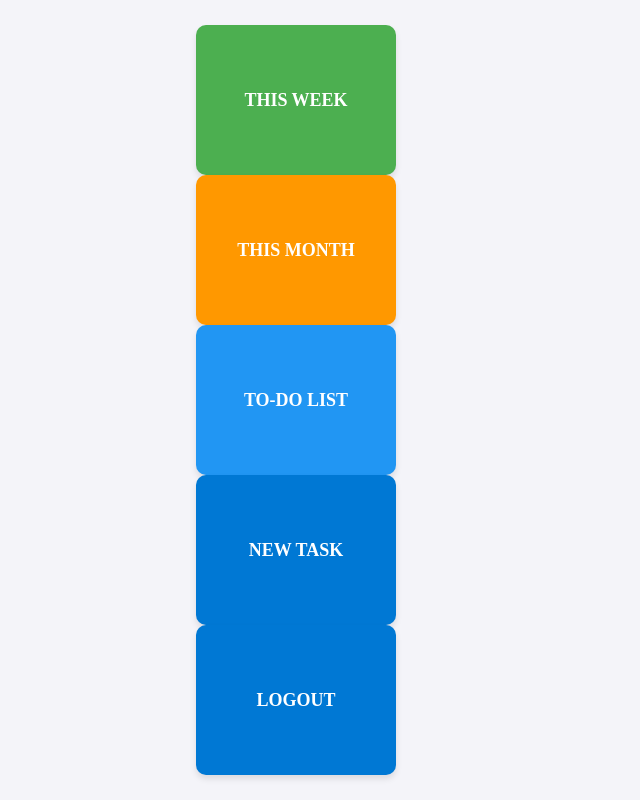
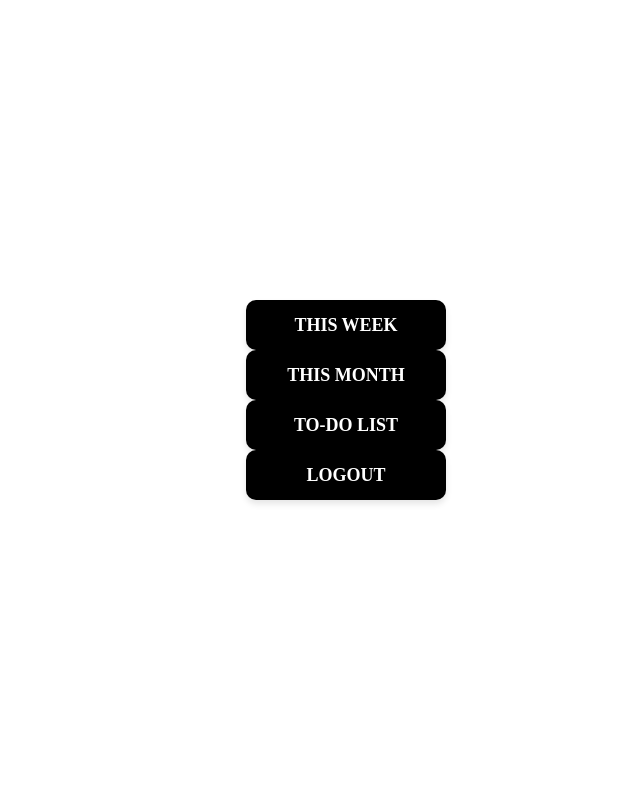
Before and after one commit to Joao14m/FocusFlow, a React (Vite) app in the folder frontend/: page /Homepage in a window 1280 px wide. Shown: the whole page, without its empty margins (344-984 px from the left). Built offline with nearby package versions, Linux system fonts and the light colour scheme.

Commit message:
Sticky menu

```diff
--- a/frontend/src/App.tsx
+++ b/frontend/src/App.tsx
@@ -2,32 +2,33 @@ import React from 'react';
 import { BrowserRouter as Router, Routes, Route, Navigate } from 'react-router-dom';
 import Login from './pages/Login';
 import Signup from './pages/Signup';
-// import Dashboard from './dashboard';
-import './styles/LogSign.css';
-// import Tasks from './Tasks';
-// import './styles/checkTask.css';
 import Homepage from './pages/Homepage';
-// import './styles/menuIcon.css';
-
 import ThisWeek from './pages/ThisWeek';
 import ThisMonth from './pages/ThisMonth';
 import ToDo from './pages/ToDo';
+import './styles/LogSign.css';
 
-// TypeScript types for the App component (optional but helpful for larger projects)
 const App: React.FC = () => {
   return (
     <Router>
       <div className="App">
         <Routes>
+          {/* Redirect root path to login */}
           <Route path="/" element={<Navigate to="/login" />} />
-          <Route path="/Login" element={<Login />} />
-          <Route path="/Signup" element={<Signup />} />
-          <Route path="/Homepage" element={<Homepage />} />
-          <Route path="/this-week" element={<ThisWeek />} />
-          <Route path="/this-month" element={<ThisMonth />} />
-          <Route path="/todo-list" element={<ToDo />} />
-          {/* <Route path="/dashboard" element={<Dashboard />} /> */}
-          {/* <Route path="/Tasks" element={<Tasks />} /> */}
+
+          {/* Login and Signup routes */}
+          <Route path="/login" element={<Login />} />
+          <Route path="/signup" element={<Signup />} />
+
+          {/* Homepage layout for other pages */}
+          <Route path="/homepage" element={<Homepage />}>
+            <Route path="this-week" element={<ThisWeek />} />
+            <Route path="this-month" element={<ThisMonth />} />
+            <Route path="todo-list" element={<ToDo />} />
+          </Route>
+
+          {/* Redirect unknown routes to login */}
+          <Route path="*" element={<Navigate to="/login" />} />
         </Routes>
       </div>
     </Router>
--- a/frontend/src/pages/Homepage.tsx
+++ b/frontend/src/pages/Homepage.tsx
@@ -1,20 +1,20 @@
 import React from 'react';
-import { Link } from 'react-router-dom';
+import { Link, Outlet } from 'react-router-dom';
 import '../styles/homeP.css';
 
 const Homepage: React.FC = () => {
   return (
-    <div className="containerHome">
-      <div className='sideBar'>
-
-
-      <Link to="/this-week" className="box" id="this-week">This Week</Link>
-      <Link to="/this-month" className="box" id="this-month">This Month</Link>
-      <Link to="/todo-list" className="box" id="todo-list">To-Do List</Link>
-      <Link to="/add-task" className="box" id="add-task">New Task</Link>
-      <Link to="/login" className="boxSide" id="add-task">Logout</Link>
+    <div className="homepage">
+      <div className="sideBar">
+        <Link to="/homepage/this-week" className="box" id='this-week'>This Week</Link>
+        <Link to="/homepage/this-month" className="box" id='this-month'>This Month</Link>
+        <Link to="/homepage/todo-list" className="box" id='todo-list'>To-Do List</Link>
+        <Link to="/homepage/logout" className="box" id='todo-list'>Logout</Link>
       </div>
-
+      <div className="content">
+        {/* Render child routes */}
+        <Outlet />
+      </div>
     </div>
   );
 };
--- a/frontend/src/pages/ThisMonth.tsx
+++ b/frontend/src/pages/ThisMonth.tsx
@@ -15,12 +15,12 @@ const ThisMonth: React.FC = () => {
         };
       }, []);
   return (
-    <div className="containerSide">
-      <Link to="/this-week" className="boxSide" id="this-week">This Week</Link>
+    <div >
+      {/* <Link to="/this-week" className="boxSide" id="this-week">This Week</Link>
       <Link to="/this-month" className="boxSide" id="this-month">This Month</Link>
       <Link to="/todo-list" className="boxSide" id="todo-list">To-Do List</Link>
       <Link to="/add-task" className="boxSide" id="add-task">New Task</Link>
-      <Link to="/login" className="boxSide" id="add-task">Logout</Link>
+      <Link to="/login" className="boxSide" id="add-task">Logout</Link> */}
 
     </div>
   );
--- a/frontend/src/pages/ThisWeek.tsx
+++ b/frontend/src/pages/ThisWeek.tsx
@@ -15,16 +15,7 @@ const ThisWeek: React.FC = () => {
   }, []);
 
   return (
-    <div style={{ display: 'flex', flexDirection: 'row', width: '100%' }}>
-      {/* Sidebar */}
-      <div className="containerSide">
-        <Link to="/this-week" className="boxSide" id="this-week">This Week</Link>
-        <Link to="/this-month" className="boxSide" id="this-month">This Month</Link>
-        <Link to="/todo-list" className="boxSide" id="todo-list">To-Do List</Link>
-        <Link to="/add-task" className="boxSide" id="add-task">New Task</Link>
-        <Link to="/login" className="boxSide" id="add-task">Logout</Link>
-      </div>
-
+    <div>
       {/* Weekly Calendar */}
       <div style={{ flex: 1, padding: '20px', marginLeft: '150px' }}>
       {/* Implement current Week Time */}
--- a/frontend/src/styles/homeP.css
+++ b/frontend/src/styles/homeP.css
@@ -19,7 +19,7 @@ body {
     width: 200px;
     height: 150px;
     border-radius: 10px;
-    background-color: #0078d4;
+    background-color: black;
     color: white;
     display: flex;
     justify-content: center;
@@ -38,13 +38,32 @@ body {
   }
 
   #this-week {
-    background-color: #4caf50; /* Green */
+    background-color:   black; /* Green */
+    height: 50px;
   }
 
   #this-month {
-    background-color: #ff9800; /* Orange */
+    background-color:   black; /* Green */
+    height: 50px;
   }
 
   #todo-list {
-    background-color: #2196f3; /* Blue */
+    background-color:   black; /* Green */
+    height: 50px;
   }
+
+  #add-task{
+    height: 50px;
+
+  }
+  #log-out {
+    height: 50px;
+  }
+
+
+  .sideBar {
+    box-sizing: border-box;
+    margin: 0 auto;
+    max-height: 100%;
+    margin-left: 25%;
+  }
--- a/frontend/src/styles/sideMenu.css
+++ b/frontend/src/styles/sideMenu.css
@@ -40,13 +40,13 @@
 }
 
 #this-week {
-    background-color: #4caf50; /* Green */
+    background-color: black; /* Green */
 }
 
 #this-month {
-    background-color: #ff9800; /* Orange */
+    background-color: black; /* Orange */
 }
 
 #todo-list {
-    background-color: #2196f3; /* Blue */
+    background-color: black; /* Blue */
 }
```
